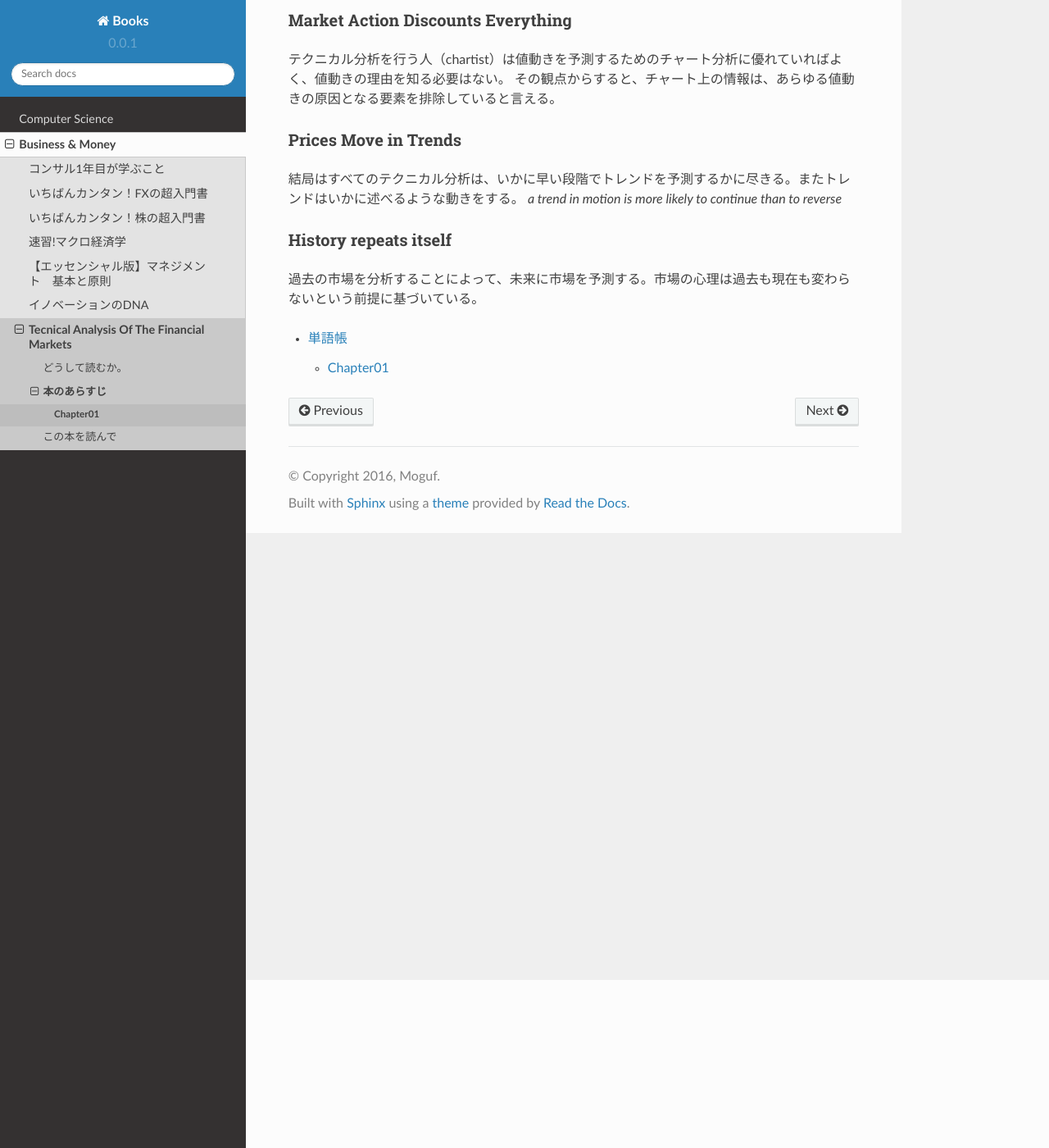
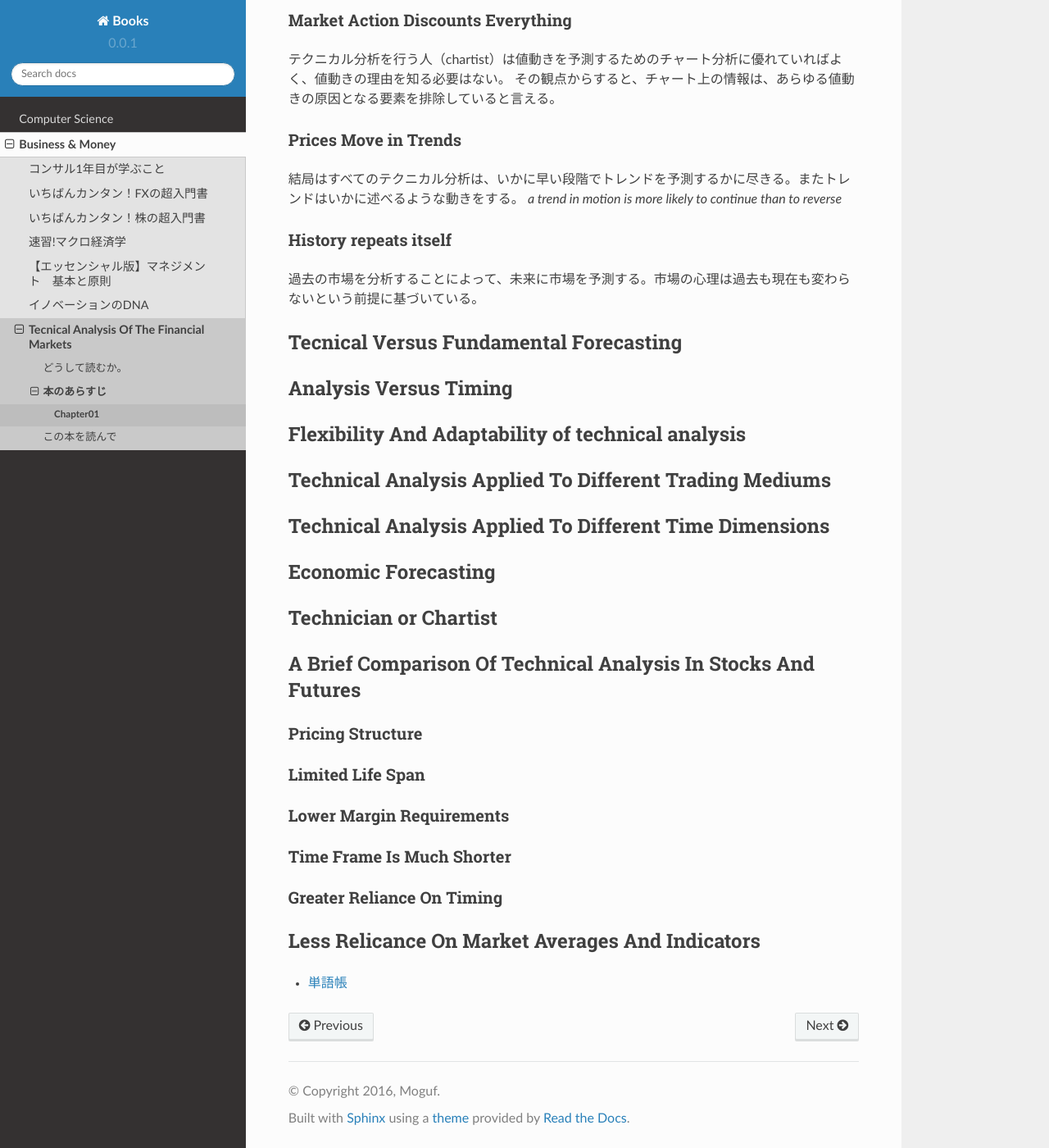
Before and after one commit to Moguf/Books, a Sphinx documentation site: the page built from docs/ja/source/BusinessAndMoney/TecnicalAnalysisOfTheFM/ch1.rst, in a window 1280 px wide and 1400 px high, scrolled down 205 px. Shown: the whole window at 82% size. Built offline with Sphinx 7.4.7 and the Read the Docs theme 2.0.0, drawn with Linux system fonts in a browser that asks for light colours; formulas are drawn with MathJax 3; pages that are not in the unit, such as notebooks, are missing from menus.

Commit message:
MOD: ch1 tech anal of fm.

```diff
--- a/docs/ja/source/BusinessAndMoney/TecnicalAnalysisOfTheFM/ch1.rst
+++ b/docs/ja/source/BusinessAndMoney/TecnicalAnalysisOfTheFM/ch1.rst
@@ -20,6 +20,54 @@ History repeats itself
 ^^^^^^^^^^^^^^^^^^^^^^
 過去の市場を分析することによって、未来に市場を予測する。市場の心理は過去も現在も変わらないという前提に基づいている。
 
+Tecnical Versus Fundamental Forecasting
+---------------------------------------
+
+
+Analysis Versus Timing
+---------------------------------------
+
+
+Flexibility And Adaptability of technical analysis
+--------------------------------------------------
+
+
+Technical Analysis Applied To Different Trading Mediums
+-------------------------------------------------------
+
+Technical Analysis Applied To Different Time Dimensions
+-------------------------------------------------------
+
+Economic Forecasting
+-------------------------------------------------------
+
+Technician or Chartist
+-------------------------------------------------------
+
+A Brief Comparison Of Technical Analysis In Stocks And Futures
+--------------------------------------------------------------
+
+Pricing Structure
+^^^^^^^^^^^^^^^^^
+
+Limited Life Span
+^^^^^^^^^^^^^^^^^
+
+Lower Margin Requirements
+^^^^^^^^^^^^^^^^^^^^^^^^^
+
+Time Frame Is Much Shorter
+^^^^^^^^^^^^^^^^^^^^^^^^^^
+
+Greater Reliance On Timing
+^^^^^^^^^^^^^^^^^^^^^^^^^^
+
+Less Relicance On Market Averages And Indicators
+--------------------------------------------------
+
+
 
 .. toctree::
+   :maxdepth: 1
+
    words
--- a/docs/ja/source/BusinessAndMoney/TecnicalAnalysisOfTheFM/index.rst
+++ b/docs/ja/source/BusinessAndMoney/TecnicalAnalysisOfTheFM/index.rst
@@ -18,7 +18,6 @@ Tecnical Analysis Of The Financial Markets
 
 
 
-
 この本を読んで
 ------------------
 
--- a/docs/ja/source/BusinessAndMoney/first_macroecnomics/index.rst
+++ b/docs/ja/source/BusinessAndMoney/first_macroecnomics/index.rst
@@ -12,6 +12,5 @@
 
 
 
-
 この本を読んで
 ------------------
```
